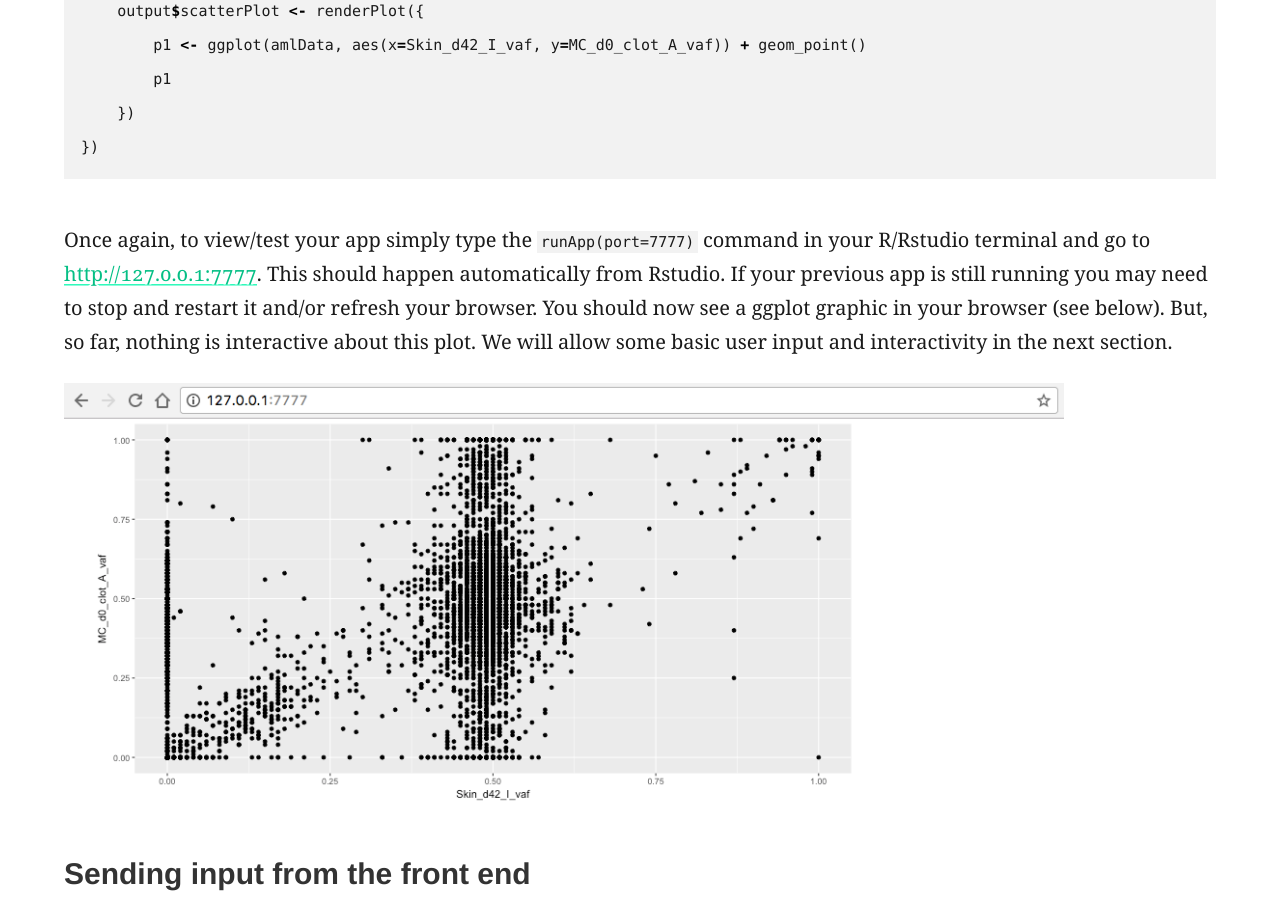
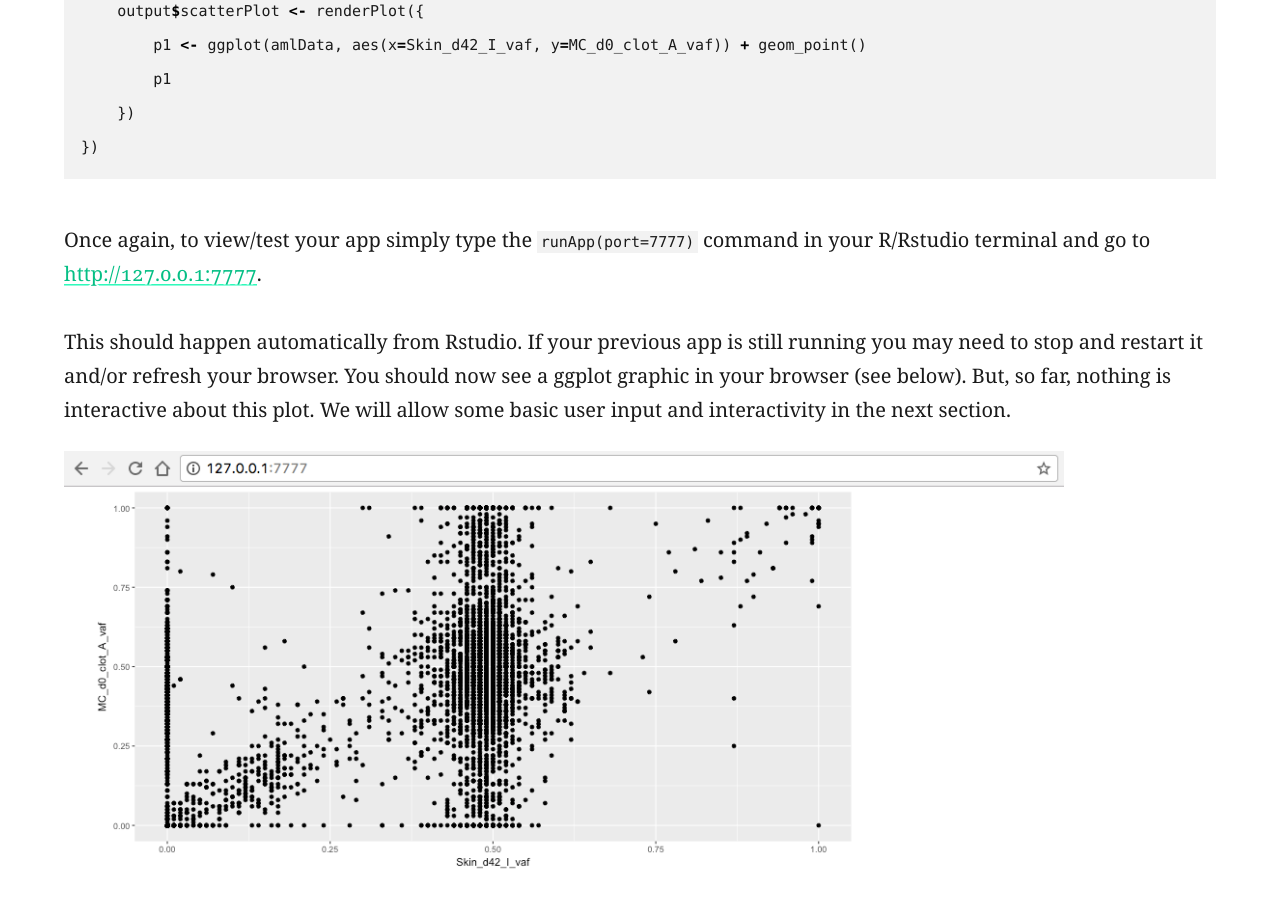
Before and after one commit to griffithlab/genviz.org, a Jekyll site: the page built from _posts/0002-04-01-introToshiny.md, in a window 1280 px wide and 900 px high, scrolled down 5858 px. Built offline with Jekyll 4.4.1, drawn with Linux system fonts in a browser that asks for light colours; nearby versions of some CDN libraries; some of the changed text lies outside the part shown.

Commit message:
minor update

````diff
--- a/_posts/0002-04-01-introToshiny.md
+++ b/_posts/0002-04-01-introToshiny.md
@@ -68,7 +68,7 @@ So far, all you should see is an empty web page at [http://127.0.0.1:7777](http:
 Example:
 ```R
 getwd()
-setwd("/Users/mgriffit/Desktop/testApp)
+setwd("/Users/mgriffit/Desktop/testApp")
 getwd()
 runApp(port=7777)
 ```
@@ -138,7 +138,9 @@ shinyServer(function(input, output) {
 })
 ```
 
-Once again, to view/test your app simply type the `runApp(port=7777)` command in your R/Rstudio terminal and go to [http://127.0.0.1:7777](http://127.0.0.1:7777). This should happen automatically from Rstudio. If your previous app is still running you may need to stop and restart it and/or refresh your browser. You should now see a ggplot graphic in your browser (see below). But, so far, nothing is interactive about this plot. We will allow some basic user input and interactivity in the next section.
+Once again, to view/test your app simply type the `runApp(port=7777)` command in your R/Rstudio terminal and go to [http://127.0.0.1:7777](http://127.0.0.1:7777).
+
+This should happen automatically from Rstudio. If your previous app is still running you may need to stop and restart it and/or refresh your browser. You should now see a ggplot graphic in your browser (see below). But, so far, nothing is interactive about this plot. We will allow some basic user input and interactivity in the next section.
 
 {% include figure.html image="/assets/shiny/shiny_simple_output.png" width="1000" %}
 
````
